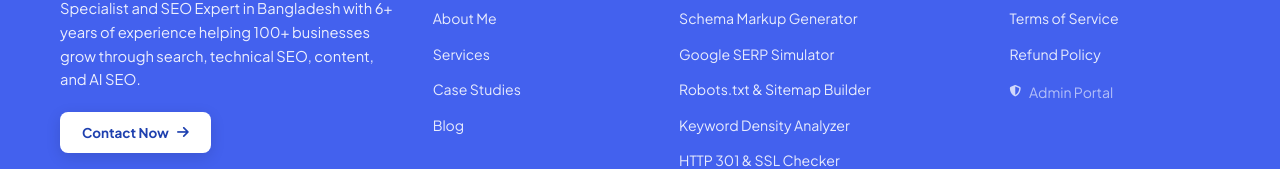
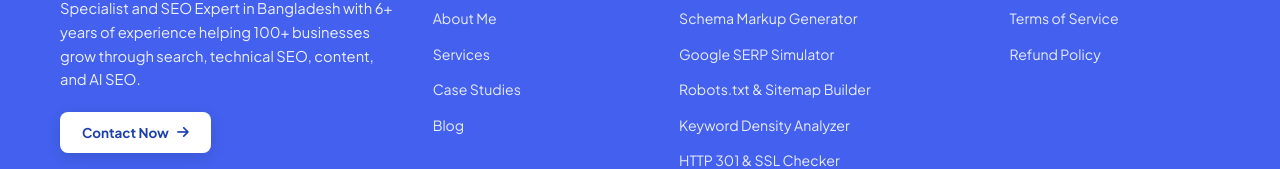
Before and after one commit to abdullahbdseo/abdullahbdseo, a Next.js app: page / in a window 1280 px wide. Shown: the part 4867-5036 px from the top of the page. Built offline with nearby package versions, Linux system fonts and the light colour scheme.

Commit message:
Remove Admin Portal link from public footer

```diff
--- a/components/Footer.js
+++ b/components/Footer.js
@@ -135,7 +135,6 @@ export default function Footer() {
                 <li><Link href="/privacy-policy">Privacy Policy</Link></li>
                 <li><Link href="/terms">Terms of Service</Link></li>
                 <li><Link href="/refund-policy">Refund Policy</Link></li>
-                <li><Link href="/login" style={{ color: "rgba(255,255,255,0.6)" }}><i className="fa-solid fa-shield-halved"></i> Admin Portal</Link></li>
               </ul>
             </div>
           </div>
```
